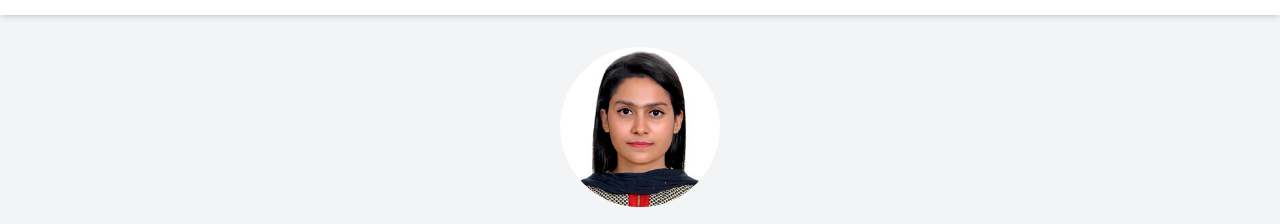
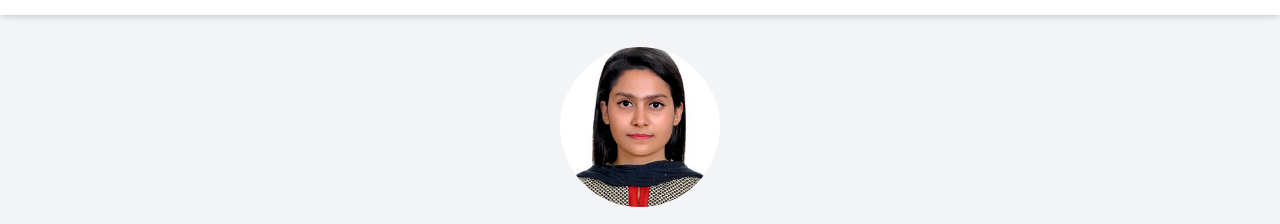
Before and after one commit to Lamisa26/Lamisa.Portfolio, a plain HTML site: page index.html in a window 1280 px wide. Shown: the part 49-273 px from the top of the page. Drawn offline with nearby package versions, Linux system fonts and the light colour scheme.

Commit message:
Adjust image class for centering and margin

```diff
--- a/index.html
+++ b/index.html
@@ -23,7 +23,7 @@
 
     <img src="./Lamisa.jpg"
        alt="Lamisa Mahmud"
-       class="w-40 h-40 rounded-full object-cover object-top mx-auto mb-6">
+       class="w-40 h-40 rounded-full object-cover object-[center_20%] mx-auto mb-6">
 
     <h2 class="text-4xl font-bold">Hi, I’m Lamisa 👋</h2>
 
```
